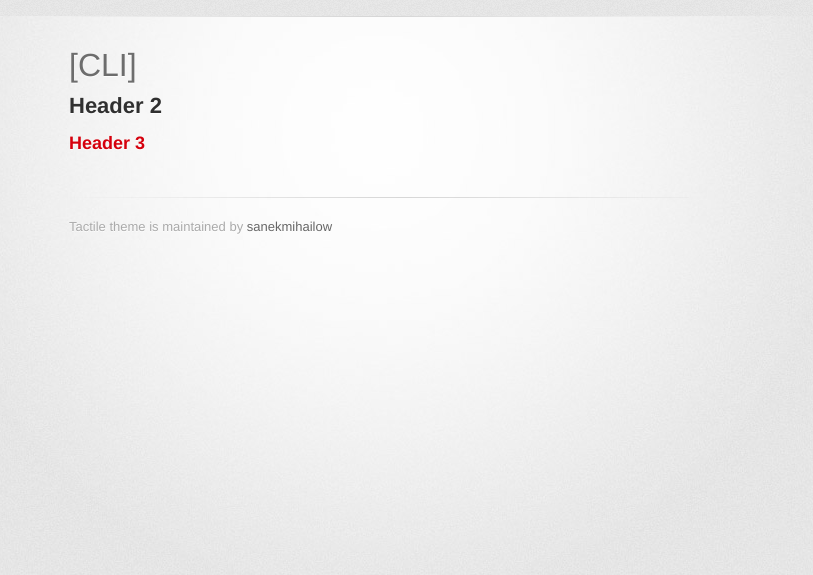
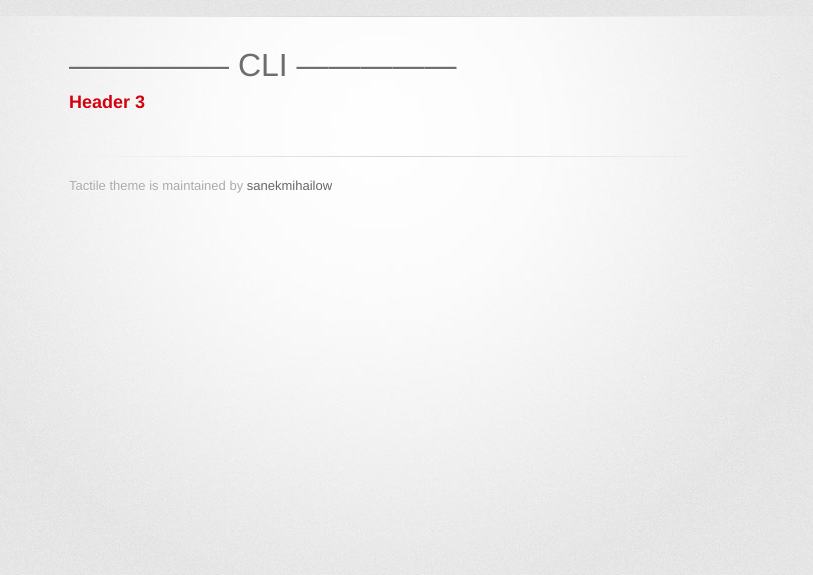
Before and after one commit to sanekmihailow/My_guide_instructions, a Jekyll site: the page built from index.md, in a window 1280 px wide. Shown: the top 575 px of the page, without its empty margins (261-1074 px from the left). Built offline with Jekyll 4.4.1, drawn with Linux system fonts in a browser that asks for light colours; some web fonts are replaced; our own code applies the rules of GitHub Pages for plain Markdown files.

Commit message:
Update index.md

```diff
--- a/index.md
+++ b/index.md
@@ -2,10 +2,7 @@
 layout: default
 ---
 
-# [CLI]
-
-
-## Header 2
+# --------------- CLI ---------------
 
 
 ### Header 3
```
